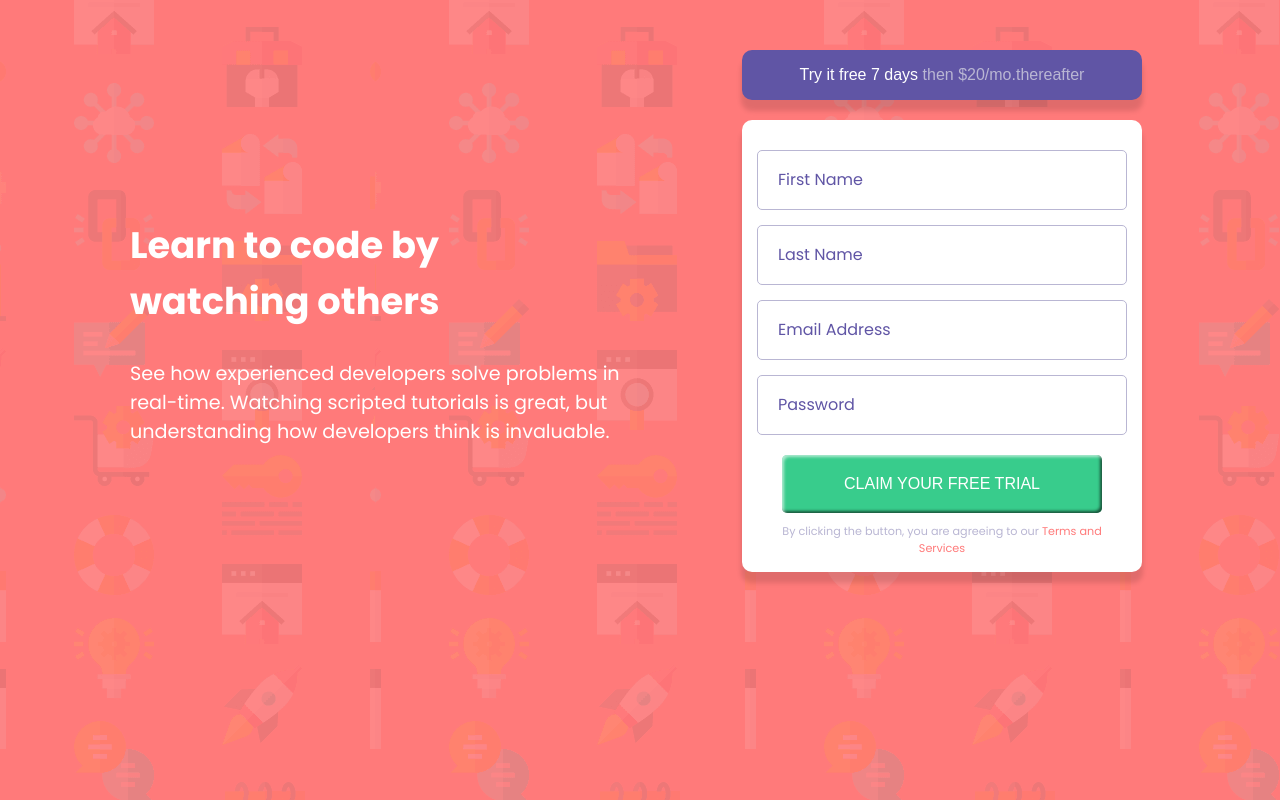
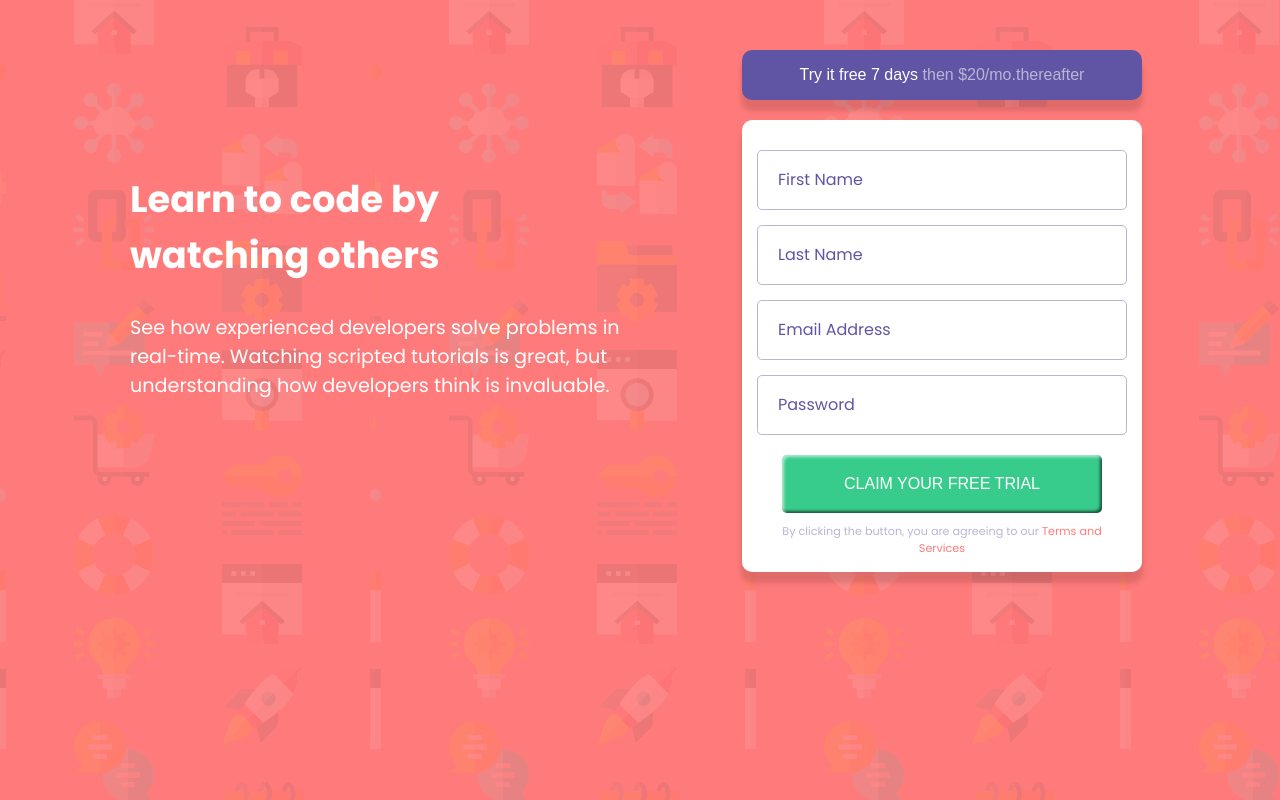
Before and after one commit to HelcioAnicio/Contact_form, a React (Create React App) app: page / in a window 1280 px wide. Built offline with nearby package versions, Linux system fonts and the light colour scheme.

Commit message:
Added properties in this components becouse was necessary to style

```diff
--- a/src/Components/Button/Button.modules.scss
+++ b/src/Components/Button/Button.modules.scss
@@ -27,3 +27,9 @@
                 }
         }
 }
+
+@media screen and (min-width: 800px) and (min-height: 1050px) {
+    .DivButton {
+        margin-top: 0;
+    }
+}
--- a/src/Components/Header/Header.modules.scss
+++ b/src/Components/Header/Header.modules.scss
@@ -31,8 +31,8 @@
         text-align: initial;
         margin-right: 30px;
         position: relative;
-        top: 50%;
-        transform: translateY(-50%);
+        top: 30%;
+        transform: translateY(-70%);
 
             h1 {
                 margin: initial;
```
